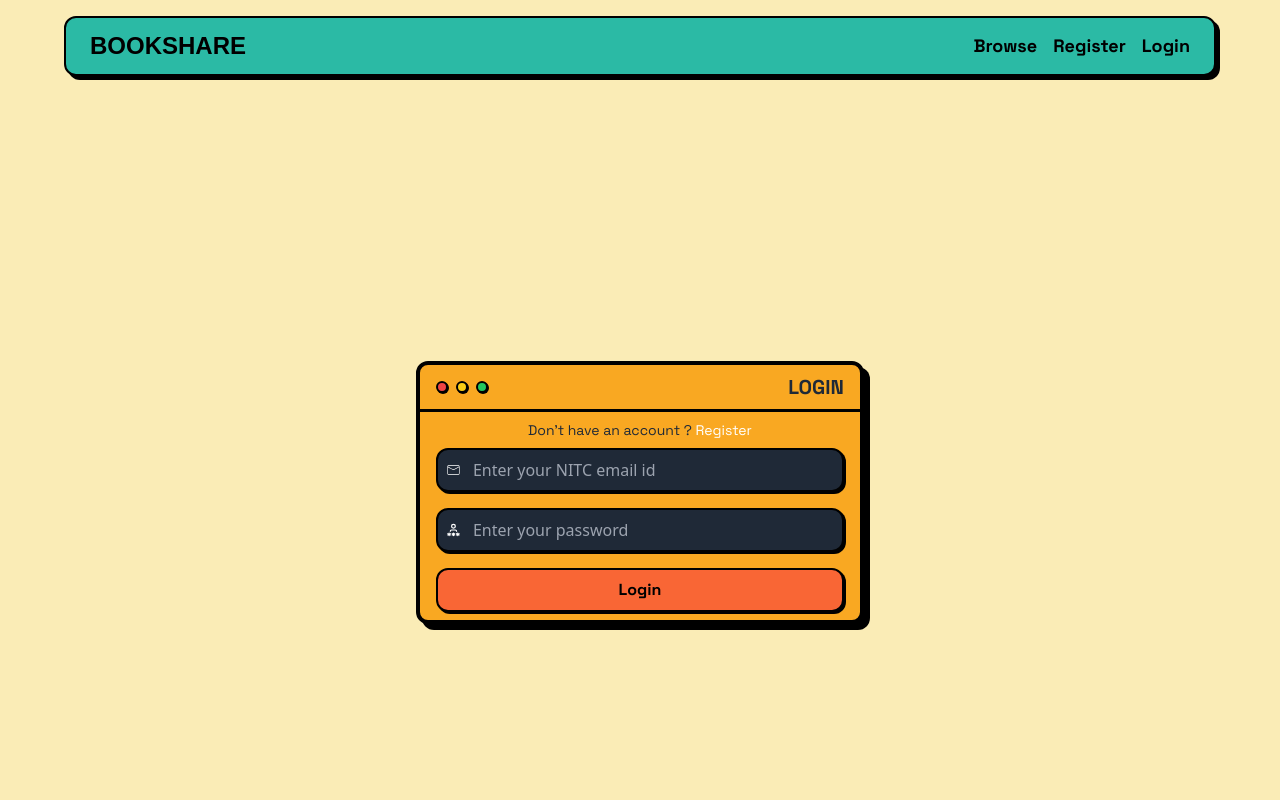
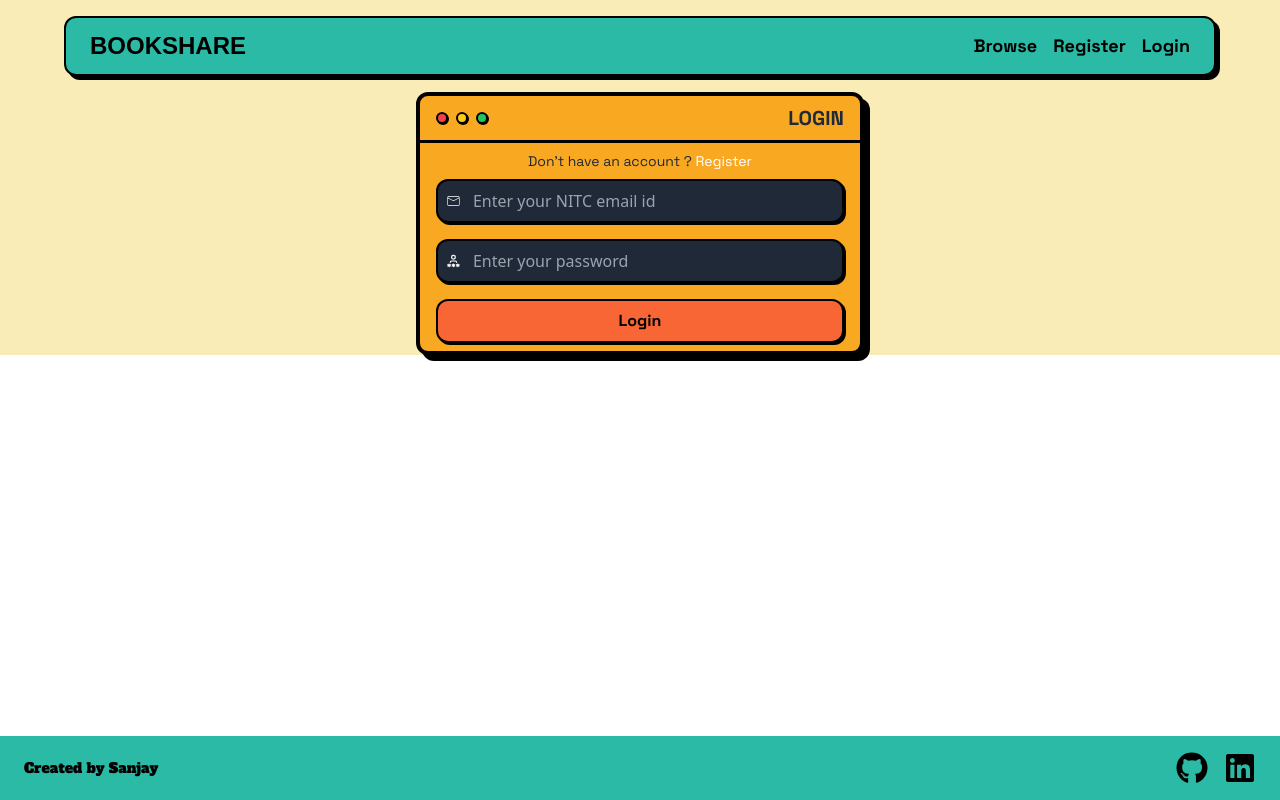
Before and after one commit to sanjaydevs/Book_Sharing_App, a React (Vite) app in the folder client/: page /login in a window 1280 px wide. Shown: the top 800 px of the page. Built offline with nearby package versions, Linux system fonts and the light colour scheme; no server answers; a web font is replaced by a local one; what bad-words would draw is missing.

Commit message:
fixed scrolling

```diff
--- a/client/src/App.jsx
+++ b/client/src/App.jsx
@@ -16,6 +16,7 @@ function App() {
   return (
 
     <Router>
+      <div className="flex flex-col min-h-screen overflow-hidden">
     <Navbar />
     <Toaster
       position="top-right"
@@ -28,6 +29,7 @@ function App() {
         },
       }}
     />
+    <div className="flex-grow">
       <Routes>
         <Route path="/" element={<Home />} />
         <Route path="/browse" element={<Browse />} />
@@ -37,7 +39,9 @@ function App() {
         <Route path="/add-book" element={<AddBook />} />
         <Route path="/my-books" element={<MyBooks />} />
       </Routes>
+    </div>
     <Footer />
+    </div>
     </Router>
   );
 }
--- a/client/src/components/footer.jsx
+++ b/client/src/components/footer.jsx
@@ -7,7 +7,7 @@ const Footer = () => {
     return (
     <div className="bg-[#2BBAA5]">
         <nav className="flex items-center justify-between px-6 py-4 font-title">
-            <h2>Created by Sanjay</h2>
+            <h2 className="text-sm">Created by Sanjay</h2>
 
             <div className="flex gap-4 text-black font-medium ">
             <Link to="https://github.com/sanjaydevs" className="hover:text-[#FAECB6] transition">
--- a/client/src/index.css
+++ b/client/src/index.css
@@ -1,3 +1,22 @@
 @tailwind base;
 @tailwind components;
 @tailwind utilities;
+
+html, body {
+  margin: 0;
+  padding: 0;
+  height: 100%;
+}
+
+body {
+  min-height: 100vh;
+  display: flex;
+  flex-direction: column;
+  overflow-y: auto;
+}
+
+#root {
+  display: flex;
+  flex-direction: column;
+  min-height: 100vh;
+}
--- a/client/src/pages/addBook.jsx
+++ b/client/src/pages/addBook.jsx
@@ -57,7 +57,7 @@ export default function AddBook() {
 
 
     return (
-        <div className="min-h-screen bg-[#FAECB6] flex items-center justify-center">
+        <div className="min-h-full bg-[#FAECB6] flex items-center justify-center">
         <div className="w-full max-w-sm md:max-w-md lg:max-w-mg border rounded-xl bg-[#B6E6FA] border-2 border-black drop-shadow-[4px_4px_0_#000000]">
             <div>
                 <div className="flex items-center justify-between px-4 py-2">
--- a/client/src/pages/browse.jsx
+++ b/client/src/pages/browse.jsx
@@ -91,7 +91,7 @@ export default function Browse () {
   };
 
   return (
-    <div className="min-h-screen px-6 py-10 bg-[#FAECB6]">
+    <div className="min-h-full px-6 py-6 sm:py-8 bg-[#FAECB6]">
       <h1 className="font-title text-3xl font-semibold mb-6 text-center text-[#F96635] drop-shadow-[2px_2px_0_#000000]">
         Browse Books
       </h1>
--- a/client/src/pages/dashboard.jsx
+++ b/client/src/pages/dashboard.jsx
@@ -169,7 +169,7 @@
     },[token]);
 
     return (
-      <div className="bg-[#FAECB6] min-h-screen">
+      <div className="min-h-full bg-[#FAECB6]">
         <div className="p-6 max-w-6xl mx-auto">
           <div className="grid grid-cols-1 lg:grid-cols-2 gap-8">
 
--- a/client/src/pages/home.jsx
+++ b/client/src/pages/home.jsx
@@ -10,7 +10,7 @@ export default function Home(){
     };
 
     return (
-        <div className="relative overflow-hidden bg-[#FAECB6] flex items-center justify-center h-screen">
+        <div className="min-h-full relative bg-[#FAECB6] flex items-center justify-center">
 
         <div className="w-full flex flex-col md:flex-row items-center">
             <div className="text-center text-neutral-content w-full overflow-hidden">
--- a/client/src/pages/login.jsx
+++ b/client/src/pages/login.jsx
@@ -60,7 +60,7 @@ export default function Login() {
 
     return (
         <div>
-            <div className="bg-[#FAECB6] min-h-screen flex items-center justify-center">
+            <div className="bg-[#FAECB6] min-h-full flex items-center justify-center">
                 <div className="w-full max-w-sm md:max-w-md lg:max-w-mg bg-[#F9A822] border-black border-4 items-center rounded-xl shadow-[6px_6px_0_#000000]">
 
                     <div>
--- a/client/src/pages/myBooks.jsx
+++ b/client/src/pages/myBooks.jsx
@@ -53,7 +53,7 @@ export default function MyBooks () {
   },[navigate]);
 
   return (
-    <div className="min-h-screen px-6 py-10 bg-[#FAECB6]">
+    <div className="min-h-full px-6 py-10 bg-[#FAECB6]">
       <h1 className="font-title text-3xl font-semibold mb-6 text-center text-[#F96635] drop-shadow-[2px_2px_0_#000000]">
         Your Books
       </h1>
--- a/client/src/pages/register.jsx
+++ b/client/src/pages/register.jsx
@@ -50,7 +50,7 @@ export default function Login() {
 
     return (
         <div>
-            <div className="bg-[#FAECB6] min-h-screen flex items-center justify-center">
+            <div className="bg-[#FAECB6] min-h-full flex items-center justify-center">
                 <div className="w-full max-w-sm md:max-w-md lg:max-w-mg bg-[#F96635] border-black border-4 items-center rounded-xl shadow-[6px_6px_0_#000000]">
                     <div>
                         <div className="flex items-center justify-between px-4 py-2">
```
